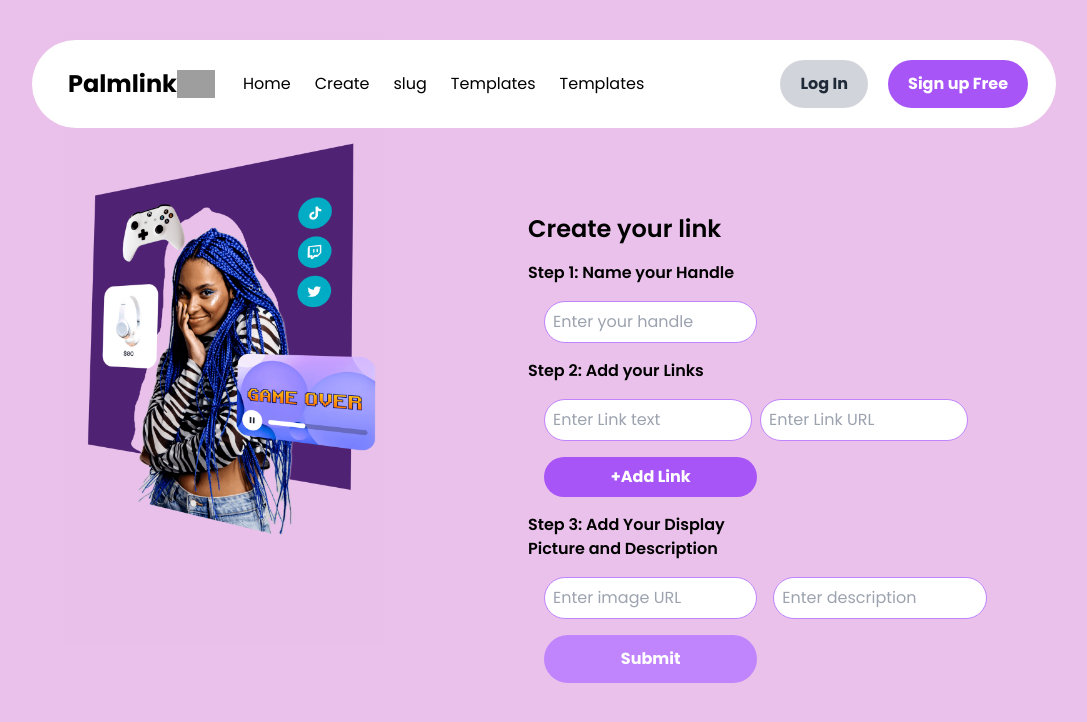
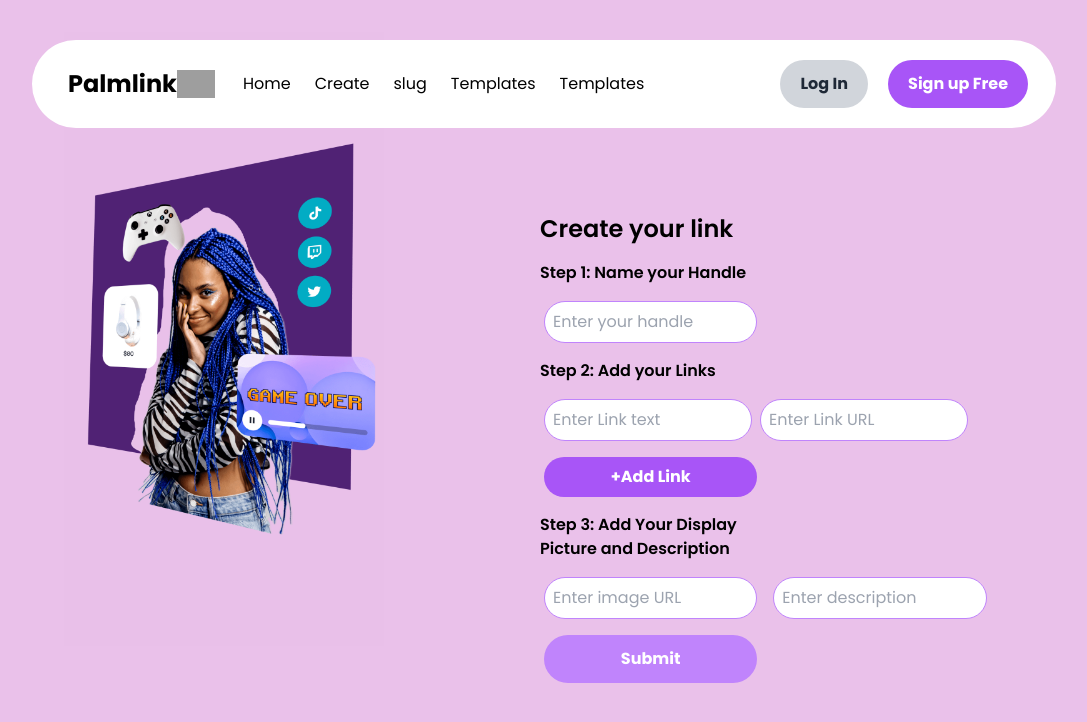
Before and after one commit to kumail-ahmad/myLink, a Next.js app: page /generate in a window 1280 px wide. Shown: the top 722 px of the page, without its empty margins (112-1199 px from the left). Built offline with nearby package versions, Linux system fonts and the light colour scheme; grey boxes are pictures that could not be loaded.

Commit message:
improved UI

```diff
--- a/app/generate/page.js
+++ b/app/generate/page.js
@@ -69,9 +69,9 @@ const Generate = () => {
       </div>
 
       <div className="inputs flex flex-col justify-center gap-4 mt-16 md:mt-28">
-        <p className="font-poppins font-semibold text-2xl">Create your link</p>
+        <p className="font-poppins font-semibold text-2xl w-60 ml-3">Create your link</p>
 
-        <h1 className="font-semibold w-60">Step 1: Name your Handle</h1>
+        <h1 className="font-semibold w-60 ml-3">Step 1: Name your Handle</h1>
         <input
           className="border border-purple-400 rounded-full p-2 w-[77vw] md:w-1/3 ml-4"
           type="text"
@@ -80,7 +80,7 @@ const Generate = () => {
           value={handle}
         />
 
-        <h1 className="font-semibold">Step 2: Add your Links</h1>
+        <h1 className="font-semibold ml-3">Step 2: Add your Links</h1>
         {links.map((item, index) => (
           <div key={index} className="addlinks  ml-4">
             <input
@@ -107,7 +107,7 @@ const Generate = () => {
           +Add Link
         </button>
 
-        <h1 className="font-semibold w-60">
+        <h1 className="font-semibold w-60 ml-3">
           Step 3: Add Your Display Picture and Description
         </h1>
         <div className="img&desc">
```
